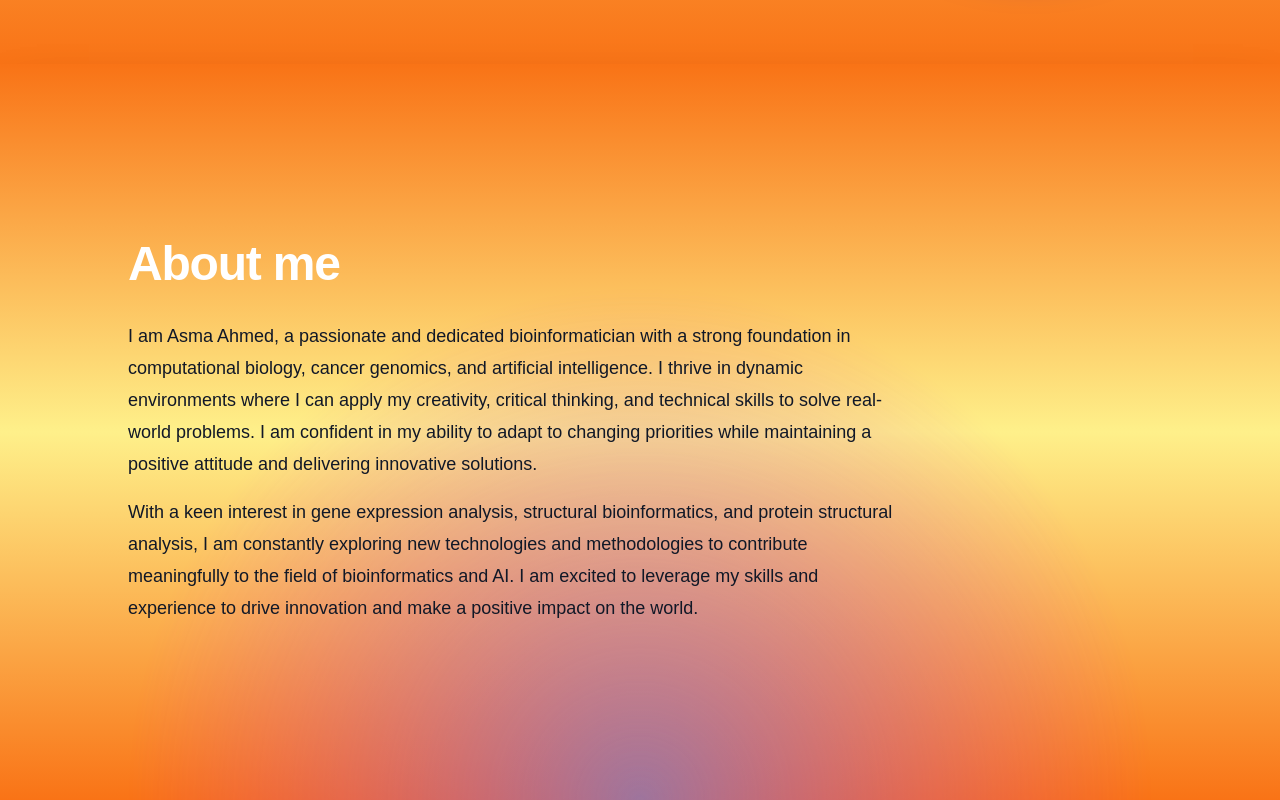
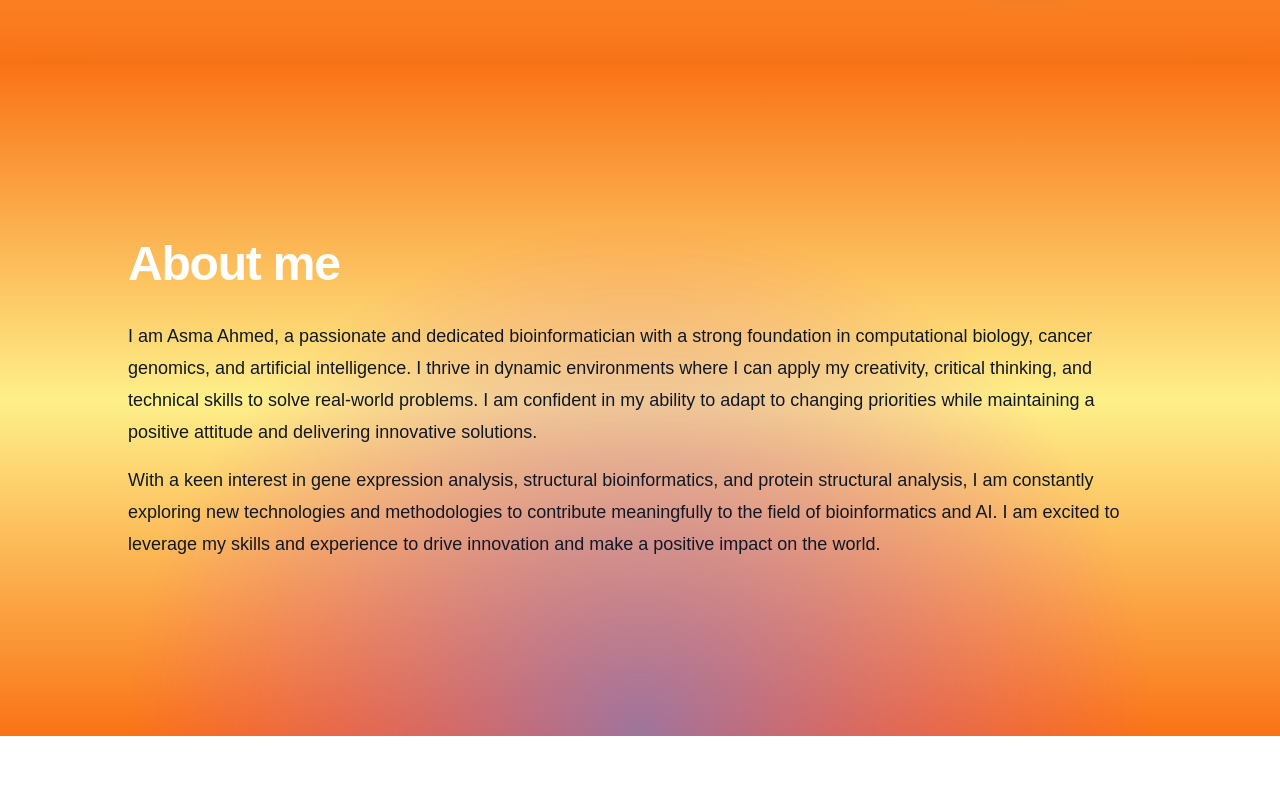
Before and after one commit to mubashir1837/asma-ahmed, a Next.js app: page / in a window 1280 px wide. Shown: the part 592-1392 px from the top of the page. After the commit the page ends 1328 px from the top, so only its background shows below. Built offline with nearby package versions, Linux system fonts and the light colour scheme.

Commit message:
portfolio

```diff
--- a/package.json
+++ b/package.json
@@ -10,6 +10,7 @@
   },
   "dependencies": {
     "framer-motion": "^12.4.1",
+    "lucide-react": "^0.475.0",
     "next": "15.1.6",
     "react": "^19.0.0",
     "react-dom": "^19.0.0",
--- a/src/app/components/AboutMe.jsx
+++ b/src/app/components/AboutMe.jsx
@@ -22,7 +22,7 @@ const AboutMe = () => {
                     </defs>
                 </svg>
             )}
-            <div className="mx-auto max-w-3xl text-center lg:mx-0 lg:flex-auto lg:py-16 lg:text-left">
+            <div className="mx-auto max-w-6xl text-center lg:mx-0 lg:flex-auto lg:py-16 lg:text-left">
                 <h2 className="text-4xl font-bold tracking-tight text-white sm:text-5xl">About me</h2>
                 <p className="mt-8 text-lg leading-8 text-gray-900">
                     I am Asma Ahmed, a passionate and dedicated bioinformatician with a strong foundation in computational biology, cancer genomics, and artificial intelligence. I thrive in dynamic environments where I can apply my creativity, critical thinking, and technical skills to solve real-world problems. I am confident in my ability to adapt to changing priorities while maintaining a positive attitude and delivering innovative solutions.
--- a/src/app/components/Hero.jsx
+++ b/src/app/components/Hero.jsx
@@ -15,7 +15,7 @@ const Hero = () => {
         initial={{ opacity: 0, scale: 0.5 }}
         animate={{ opacity: 1, scale: 1 }}
         transition={{ duration: 0.5 }}
-        className="col-span-8 place-self-center text-center sm:text-left justify-self-start"
+        className="col-span-8 place-self-center text-start sm:text-top justify-self-start text-black"
       >
         <div className="absolute left-2 top-[10%] lg:top-[60%] md:left-6 lg:left-8 transform md:-translate-y-1/2">
           <ul className="space-y-4  p-2 rounded-full">
@@ -93,7 +93,7 @@ const Hero = () => {
               Hire Me
             </Link>
             <Link
-              href="https://heyzine.com/flip-book/a221b3d899.html"
+              href="/asma.pdf" download
               className="px-1 inline-block py-1 w-full sm:w-fit rounded-full bg-gradient-to-br from-[#090d82] to-secondary-500  text-white mt-3"
             >
               <span className="block bg-gradient-to-br from-[#090d82] to-secondary-500 font-bold rounded-full px-5 py-2">
```
Also changed, not shown: 1 other file (tests, documents, lock files or other folders).
